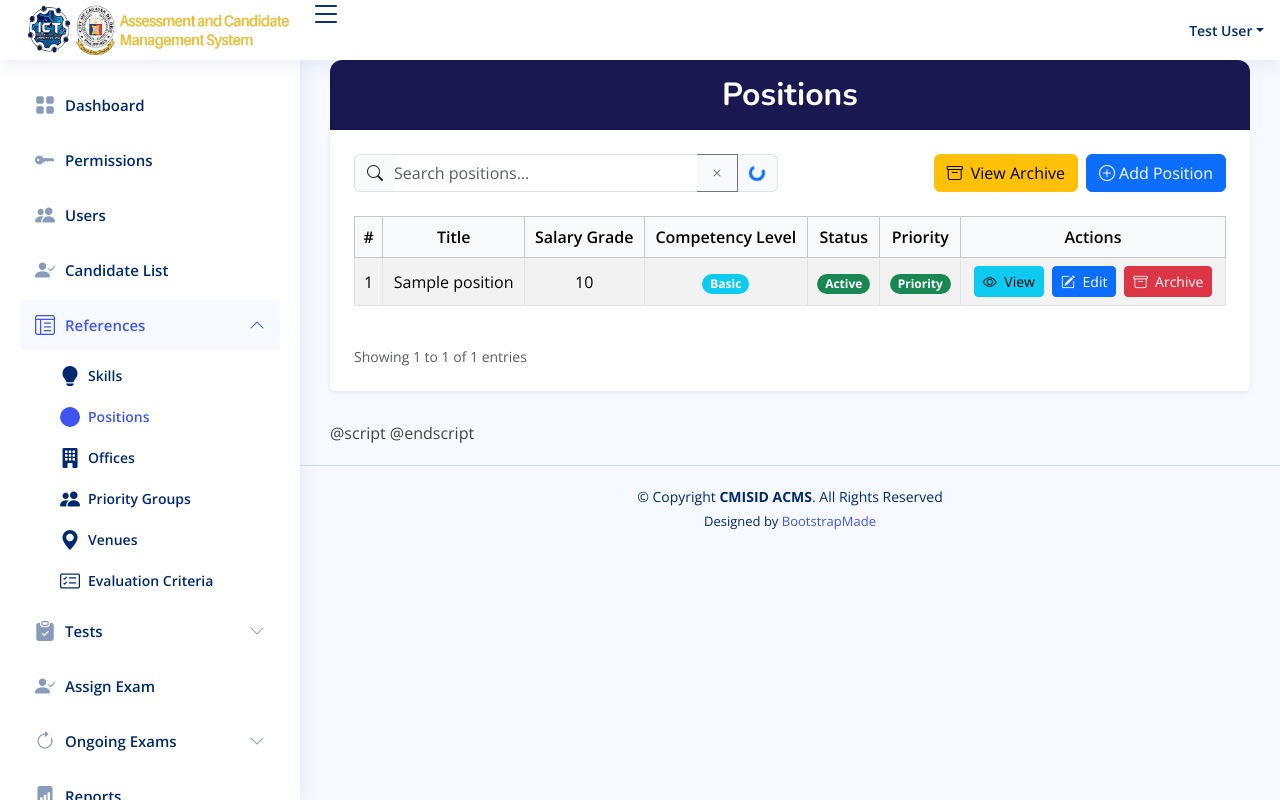
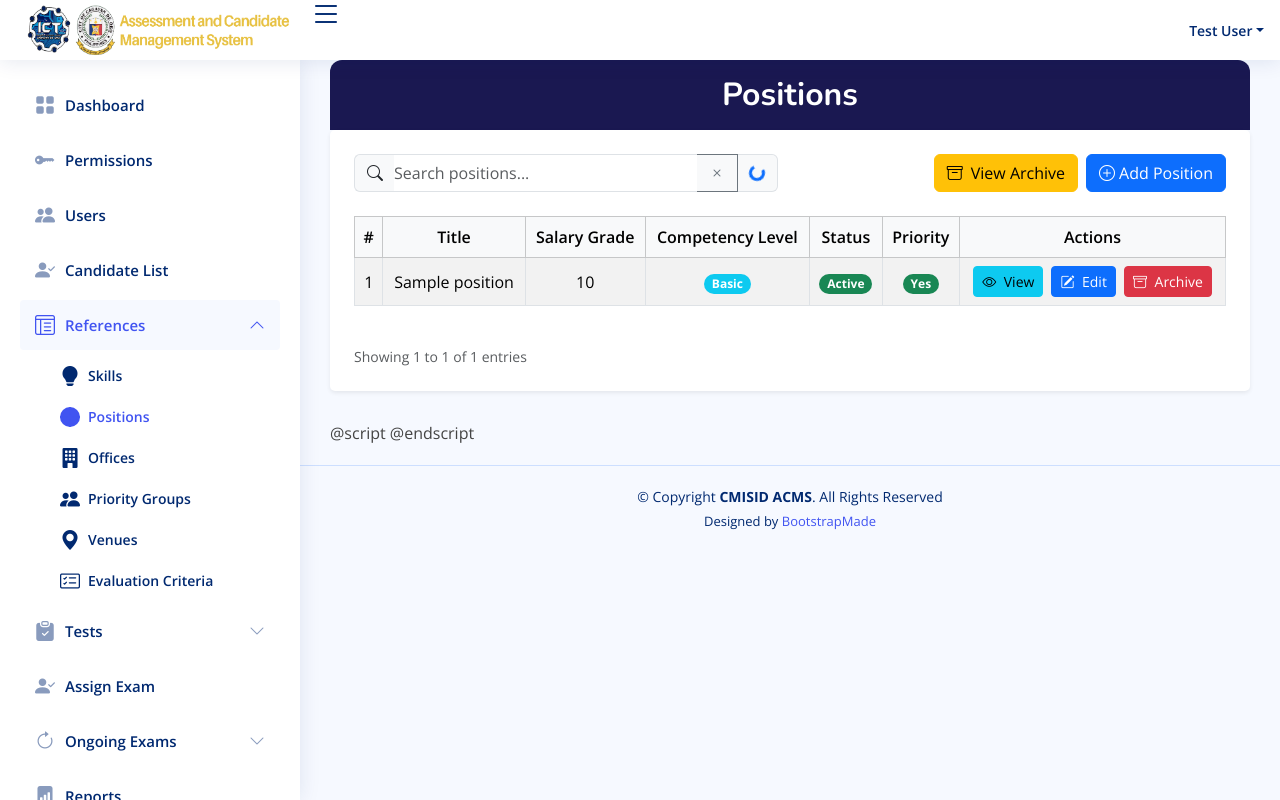
Before and after one commit to cmisidcdo/cmisid-trade-test, a Laravel app: page /references/positions in a window 1280 px wide. Run offline with Laravel 12, Linux system fonts and the light colour scheme; a user stored in the database is signed in; data comes from the database, SQL or seed files in the repository; tables that the repository leaves empty hold one stand-in row (values such as "Sample post"); some libraries are stand-ins or nearby versions.

Commit message:
03192025 03292
Updated Priority for Interview from Standard/Priority to Yes/No.

```diff
--- a/resources/views/livewire/references/positions.blade.php
+++ b/resources/views/livewire/references/positions.blade.php
@@ -80,7 +80,7 @@
                                 </td>
                                 <td>
                                     <span class="badge rounded-pill {{$item->interview_priority == True ? 'bg-success': 'bg-secondary'}}">
-                                        {{$item->interview_priority == True ? 'Priority': 'Standard'}}
+                                        {{$item->interview_priority == True ? 'Yes': 'No    '}}
                                     </span>
                                 </td>
                                 <td>
@@ -190,7 +190,7 @@
                                             id="priorityYes"
                                             wire:model="interview_priority"
                                             value="1">
-                                        <label class="form-check-label" for="priorityYes">Priority</label>
+                                        <label class="form-check-label" for="priorityYes">Yes</label>
                                     </div>
                                     <div class="form-check form-check-inline">
                                         <input
@@ -199,7 +199,7 @@
                                             id="priorityNo"
                                             wire:model="interview_priority"
                                             value="0">
-                                        <label class="form-check-label" for="priorityNo">Standard</label>
+                                        <label class="form-check-label" for="priorityNo">No</label>
                                     </div>
                                     @error('interview_priority')
                                     <div class="d-block invalid-feedback">{{$message}}</div>
```
